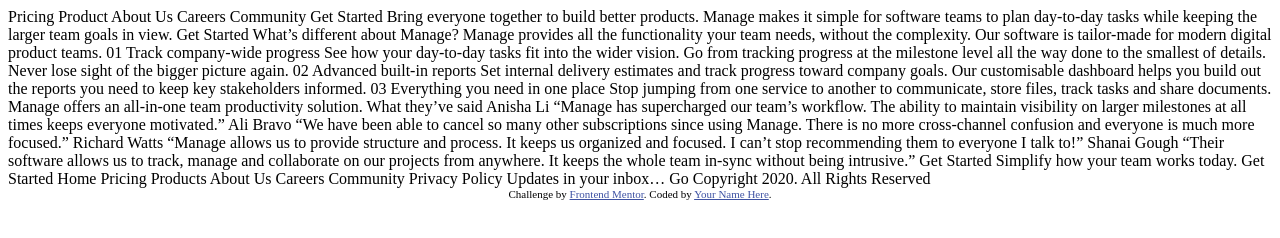
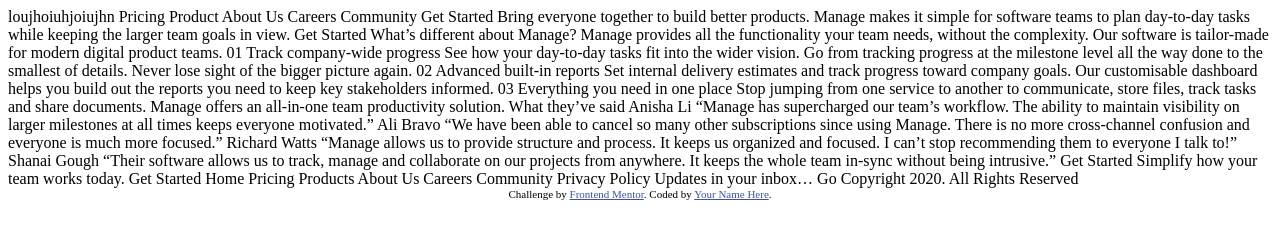
Before and after one commit to tanjilajannat/manage-landing-page, a plain HTML site: page index.html in a window 1280 px wide. Drawn offline with Linux system fonts and the light colour scheme.

Commit message:
landing page

```diff
--- a/index.html
+++ b/index.html
@@ -13,6 +13,7 @@
     .attribution { font-size: 11px; text-align: center; }
     .attribution a { color: hsl(228, 45%, 44%); }
   </style>
+  loujhoiuhjoiujhn
 </head>
 <body>
 
```
